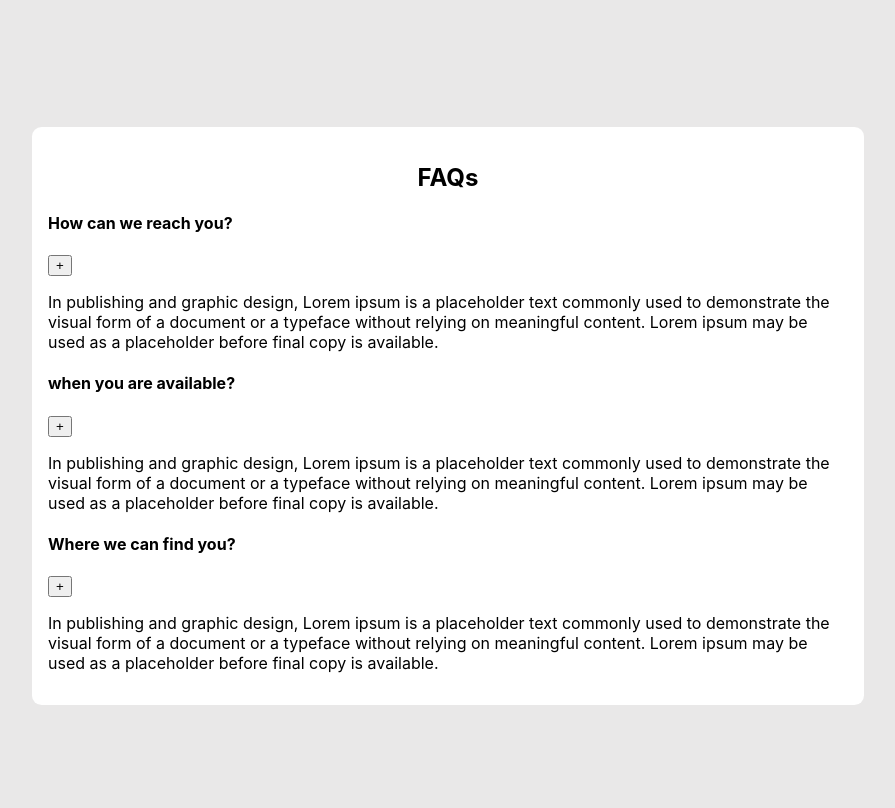
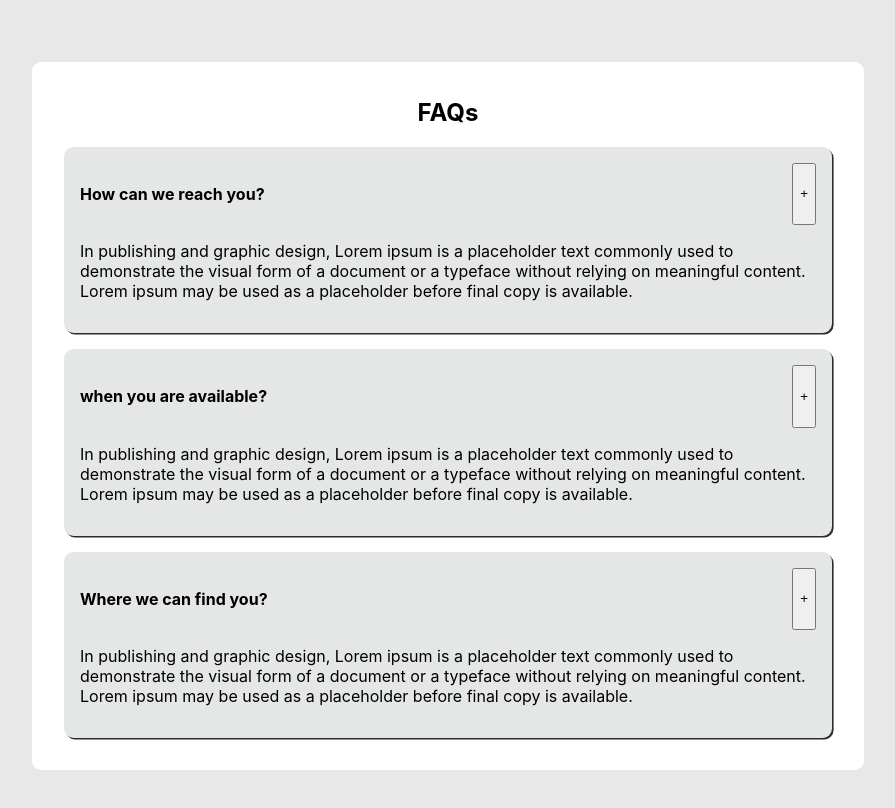
Before and after one commit to SajeebChakraborty/FAQ_App_React_Js, a React (Create React App) app: page / in a window 1280 px wide. Shown: the top 808 px of the page, without its empty margins (192-1087 px from the left). Built offline with nearby package versions, Linux system fonts and the light colour scheme.

Commit message:
styling faq component

```diff
--- a/src/components/FAQ.js
+++ b/src/components/FAQ.js
@@ -1,8 +1,10 @@
-import React from 'react'
+import React from 'react';
+
+import style from './faq.module.css';
 
 export default function FAQ({id,title,desc}) {
   return (
-    <article>
+    <article className={style.faq}>
 
         <div>
 
--- /dev/null
+++ b/src/components/faq.module.css
@@ -0,0 +1,17 @@
+.faq{
+
+    margin: 1rem;
+    background-color: rgb(229,231,231);
+    padding: 1rem;
+    border-radius: 0.6rem;
+    box-shadow: 0.1rem 0.1rem #2c2c2c;
+
+
+}
+.faq div{
+
+    display: flex;
+    justify-content: space-between;
+
+
+}
```
